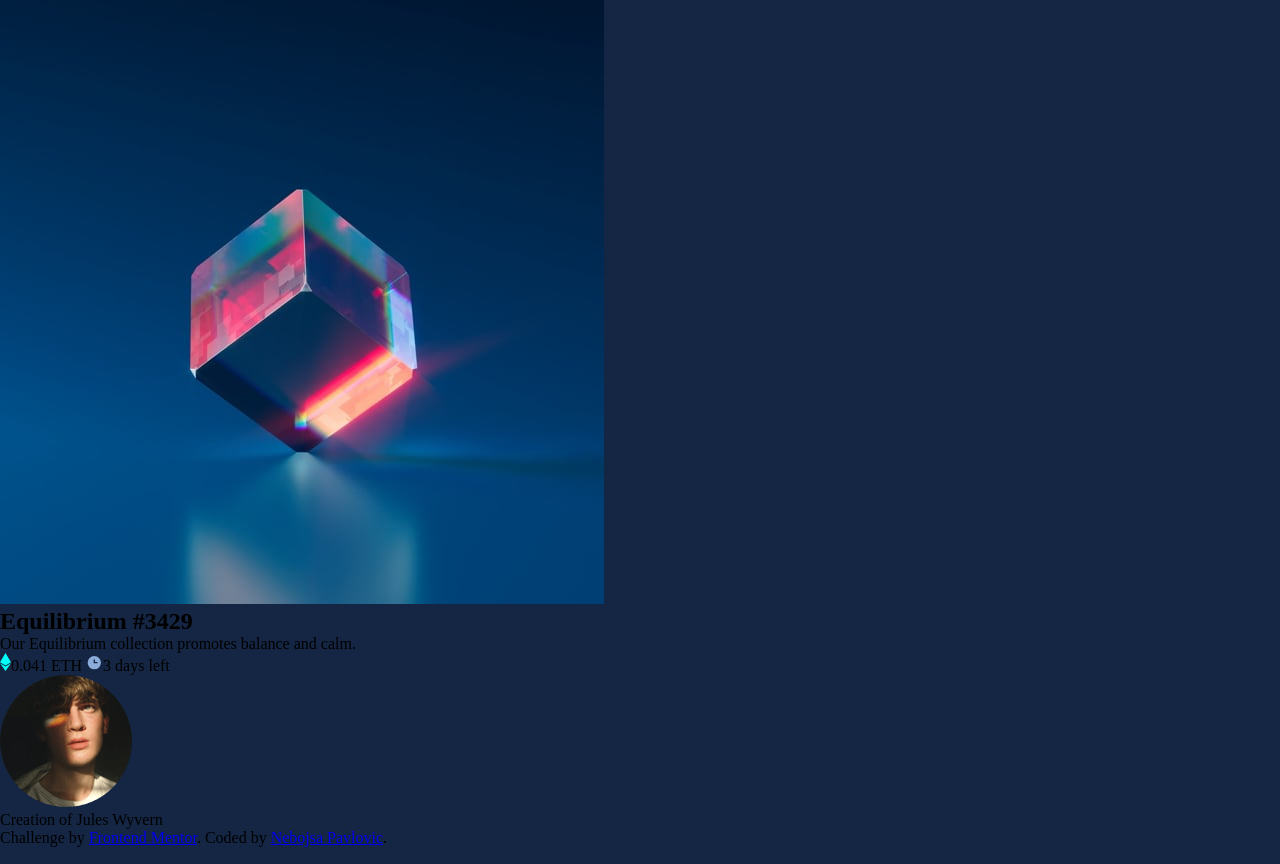
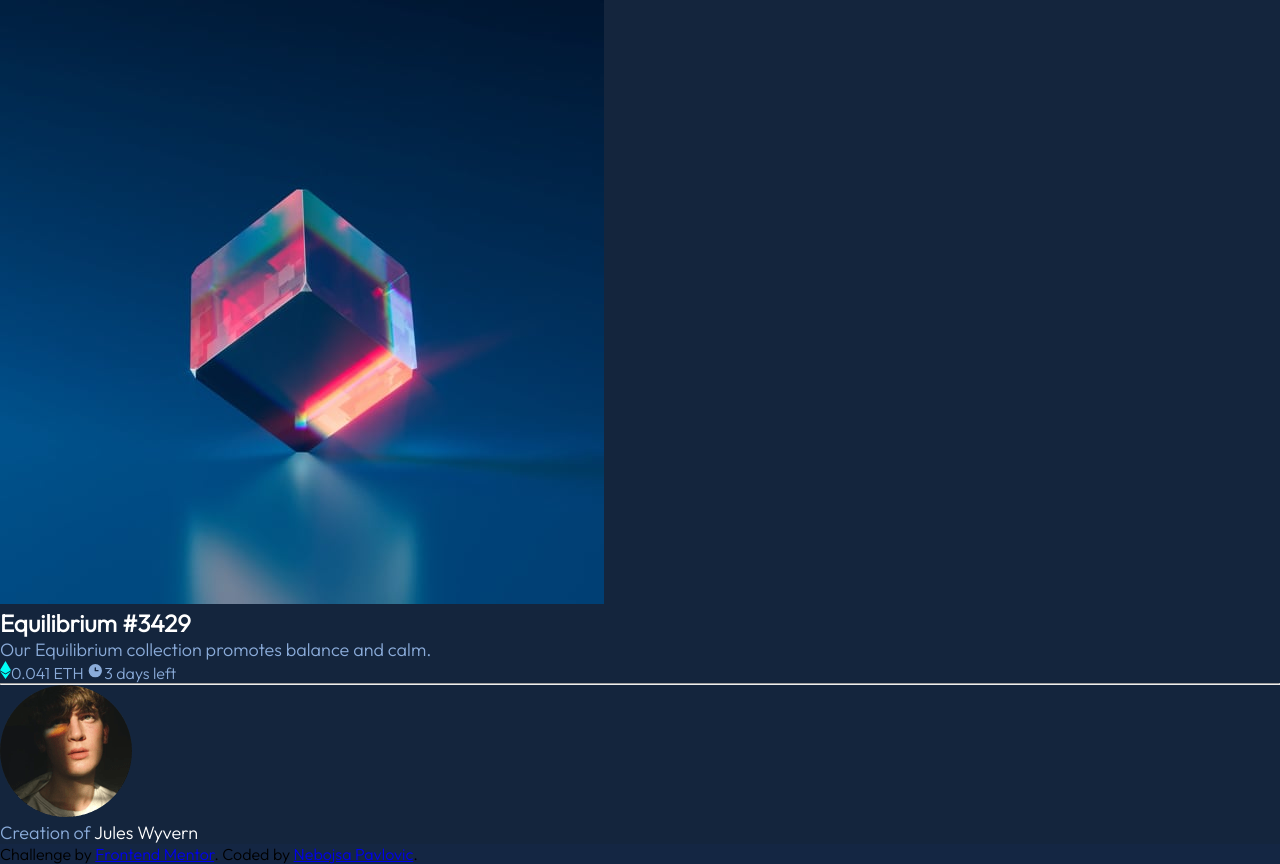
Before and after one commit to Nele82/NFT-preview-card, a plain HTML site: page index.html in a window 1280 px wide. Drawn offline with Linux system fonts and the light colour scheme.

Commit message:
Color & Font
Set-up of font and color

```diff
--- a/index.html
+++ b/index.html
@@ -3,13 +3,14 @@
 <head>
   <meta charset="UTF-8">
   <meta name="viewport" content="width=device-width, initial-scale=1.0"> <!-- displays site properly based on user's device -->
-
   <link rel="icon" type="image/png" sizes="32x32" href="./images/favicon-32x32.png">
   <title>Frontend Mentor | NFT preview card component</title>
   <link rel="stylesheet" href="style.css">
+  <link rel="preconnect" href="https://fonts.googleapis.com">
+  <link rel="preconnect" href="https://fonts.gstatic.com" crossorigin>
+  <link href="https://fonts.googleapis.com/css2?family=Outfit:wght@300&display=swap" rel="stylesheet">
 </head>
 <body>
-
   <div id="line">
     <div id="card">
 <main>
@@ -23,9 +24,10 @@
     <span id="right"><svg width="17" height="17" xmlns="http://www.w3.org/2000/svg"><path d="M8.305 2.007a6.667 6.667 0 1 0 0 13.334 6.667 6.667 0 0 0 0-13.334Zm2.667 7.334H8.305a.667.667 0 0 1-.667-.667V6.007a.667.667 0 0 1 1.334 0v2h2a.667.667 0 0 1 0 1.334Z" fill="#8BACD9"/></svg>3 days left</span>
   </article>
 </main>
+<hr>
 <footer>
   <img src="images/image-avatar.png" alt="avatar">
-  <p>Creation of Jules Wyvern</p>
+  <p><span id="jules">Creation of </span>Jules Wyvern</p>
 </footer>
     </div>
   </div>
--- a/style.css
+++ b/style.css
@@ -4,6 +4,44 @@
     padding: 0%;
 }
 
+/* COLORS & FONT */
+@import url('https://fonts.googleapis.com/css2?family=Outfit:wght@300&display=swap');
+
 body {
     background-color: hsl(217, 54%, 17%);
+    font-family: 'Outfit', sans-serif;
 }
+
+#card {
+    background-color: hsl(216, 50%, 16%);
+}
+
+hr {
+    color: hsl(215, 51%, 70%);
+}
+
+h2, footer p {
+    color: hsl(0, 0%, 100%);
+}
+
+p, #jules {
+    color: hsl(215, 51%, 70%);
+    font-size: 18px;
+}
+
+span {
+    color: hsl(215, 51%, 70%);
+}
+
+span {
+    color: hsl(215, 51%, 70%);
+}
+
+/* LAYOUT */
+
+@media only screen and (max-width: 375px) {
+    /* For mobile phones: */
+    [class*="col-"] {
+      width: 100%;
+    }
+  }
```
